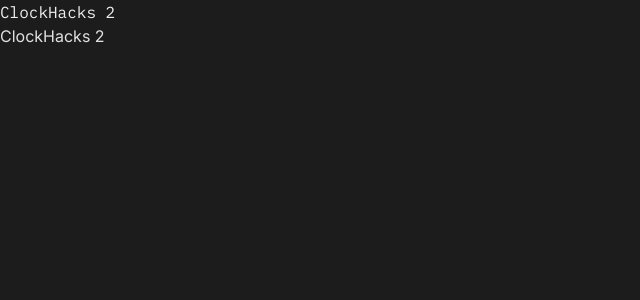
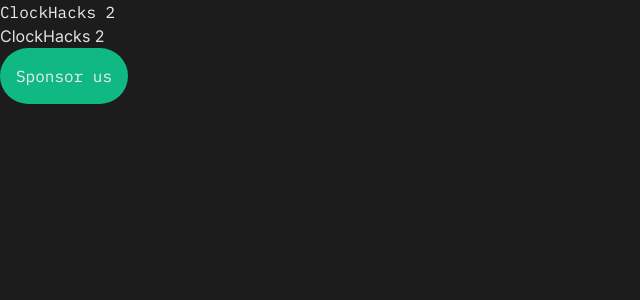
Before and after one commit to ClockHacks/clockhacks.dev, a React (Vite) app: page / in a window 1280 px wide. Shown: the top 300 px of the page, without its empty margins (0-640 px from the left). Built offline with nearby package versions, Linux system fonts and the light colour scheme.

Commit message:
deps: sass

```diff
--- a/package.json
+++ b/package.json
@@ -23,6 +23,7 @@
     "eslint-plugin-react-hooks": "^4.6.0",
     "eslint-plugin-react-refresh": "^0.4.3",
     "postcss": "^8.4.27",
+    "sass": "^1.66.1",
     "tailwindcss": "^3.3.3",
     "vite": "^4.4.5"
   }
--- a/src/App.jsx
+++ b/src/App.jsx
@@ -6,6 +6,9 @@
       <p>
         ClockHacks 2
       </p>
+      <button>
+        Sponsor us
+      </button>
     </div>
   )
 }
--- a/src/main.jsx
+++ b/src/main.jsx
@@ -1,7 +1,7 @@
 import React from 'react'
 import ReactDOM from 'react-dom/client'
 import App from './App.jsx'
-import './styles.css'
+import './styles.scss'
 
 ReactDOM.createRoot(document.getElementById('root')).render(
   <React.StrictMode>
--- a/src/styles.css
+++ b/src/styles.scss
@@ -25,3 +25,14 @@
   font-family: 'IBM Plex Mono', monospace;
   color: theme('colors.text1')
 }
+
+button:not(.no-styles) {
+  background-color: theme('colors.accent1');
+  padding: 1rem;
+  border-radius: 2rem;
+  transition: opacity 0.3s ease;
+
+  &:hover {
+    opacity: 0.8;
+  }
+}
```
Also changed, not shown: 1 other file (tests, documents, lock files or other folders).
